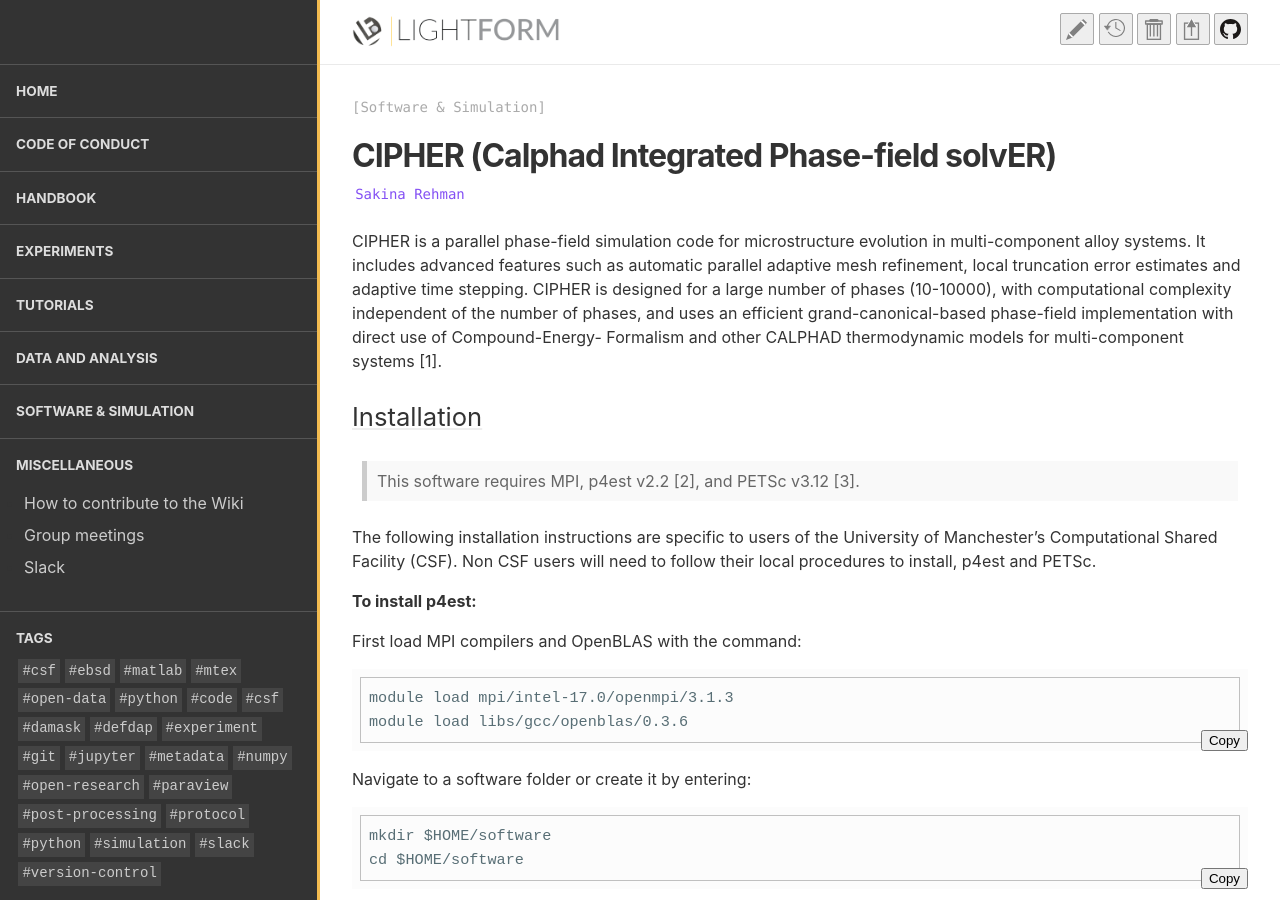
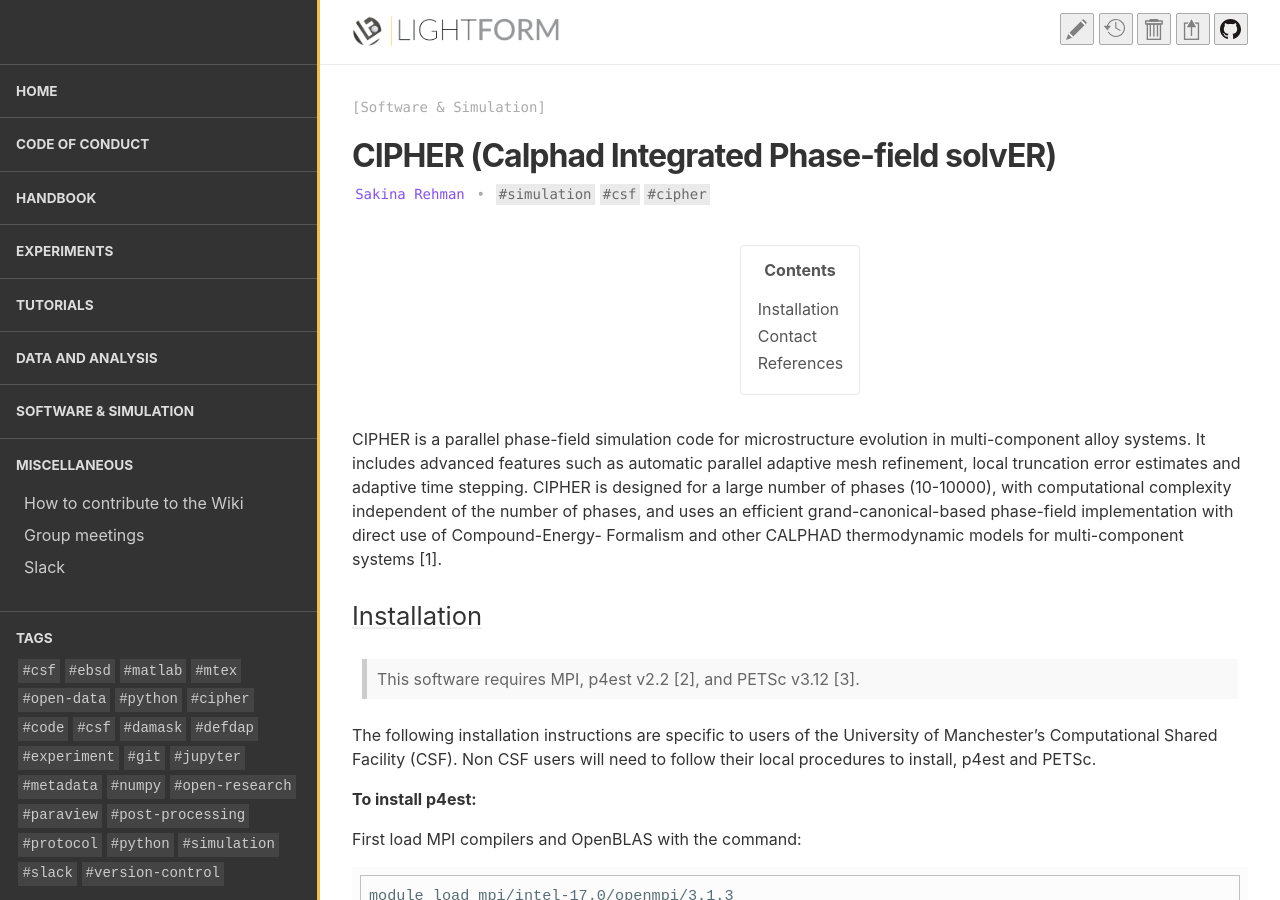
Before and after one commit to LightForm-group/wiki, a Jekyll site: the page built from collections/_software_and_simulation/CIPHER.md, in a window 1280 px wide and 900 px high. Built offline with Jekyll 4.4.1, drawn with Linux system fonts in a browser that asks for light colours; nearby versions of some CDN libraries.

Commit message:
Update CIPHER.md

```diff
--- a/collections/_software_and_simulation/CIPHER.md
+++ b/collections/_software_and_simulation/CIPHER.md
@@ -1,6 +1,12 @@
 ---
 title: CIPHER (Calphad Integrated Phase-field solvER)
 author: Sakina Rehman
+tags:
+  - simulation
+  - csf
+  - cipher
+toc: true
+published: true
 ---
 
 CIPHER is a parallel phase-field simulation code for microstructure evolution in multi-component alloy systems. It includes advanced features such as automatic parallel adaptive mesh refinement, local truncation error estimates and adaptive time stepping. CIPHER is designed for a large number of phases (10-10000), with computational complexity independent of the number of phases, and uses an efficient grand-canonical-based phase-field implementation with direct use of Compound-Energy- Formalism and other CALPHAD thermodynamic models for multi-component systems [1].
```
